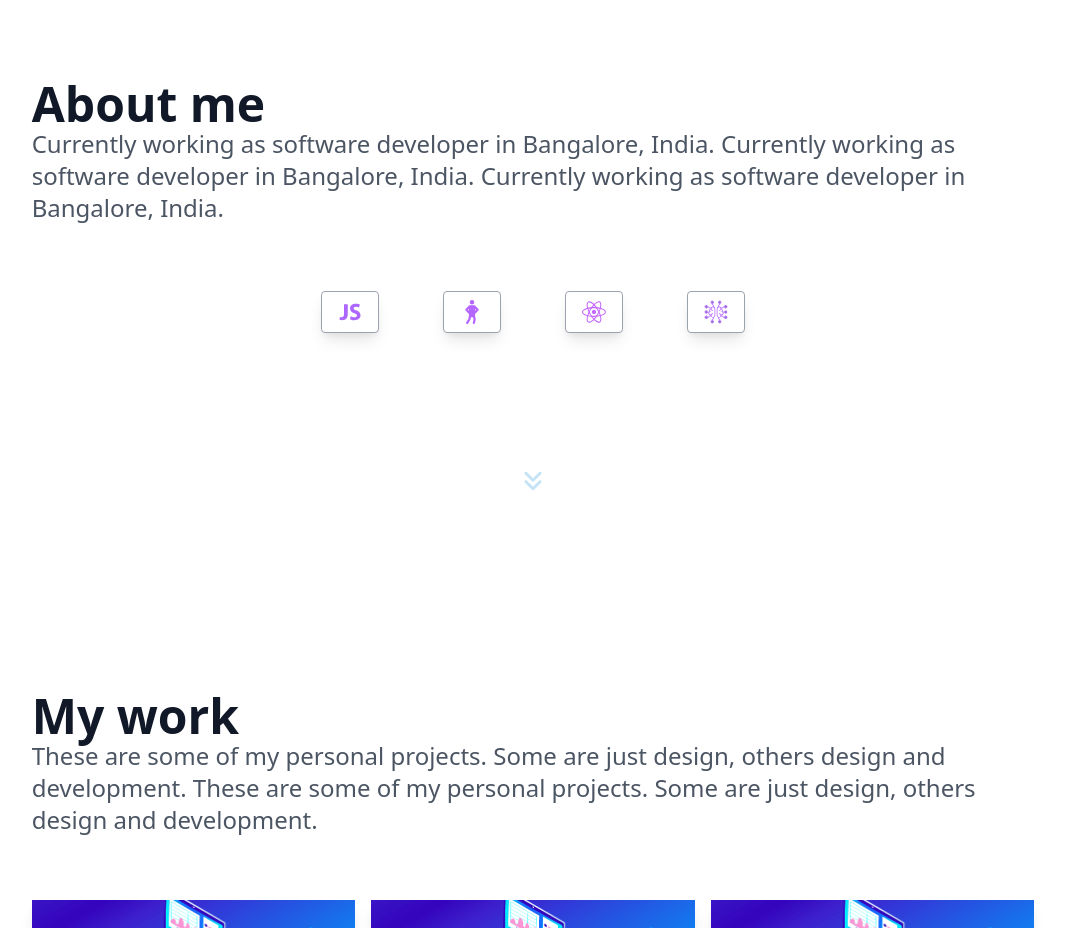
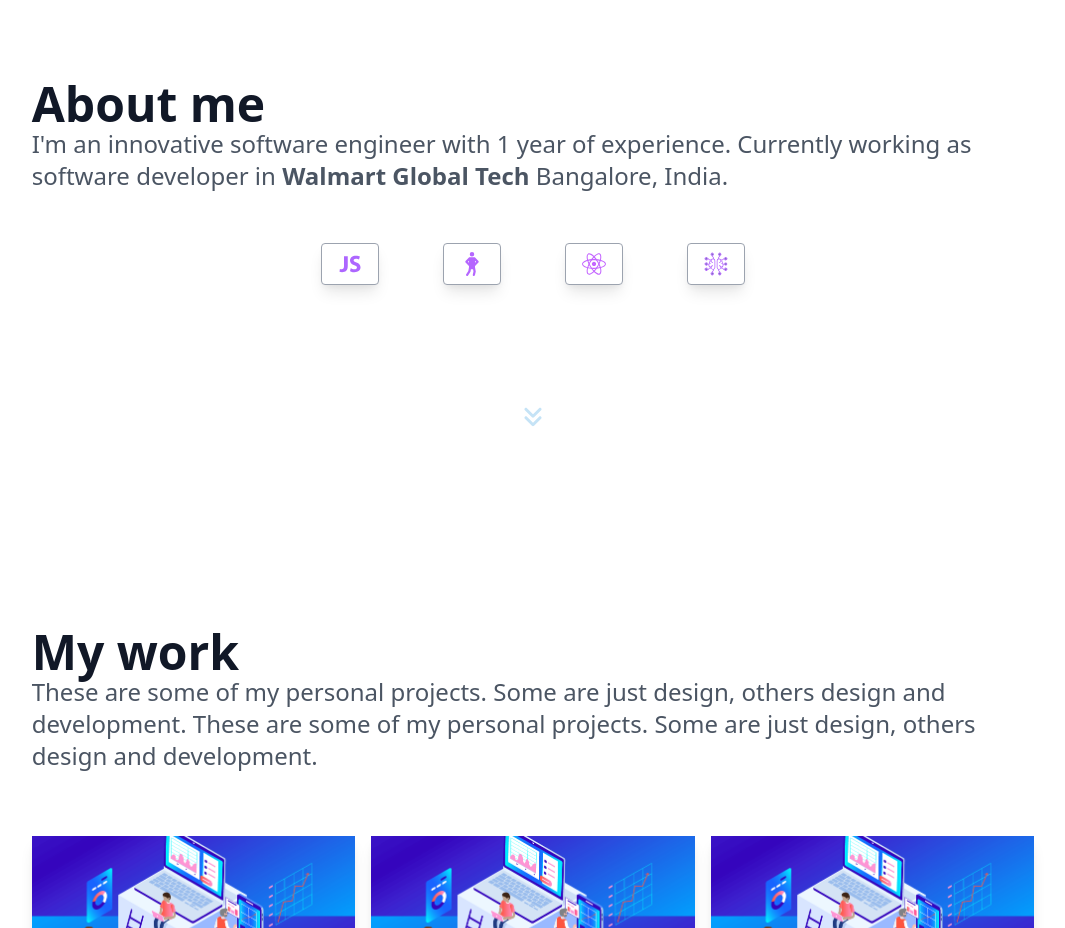
Before and after one commit to sneha025/portfolio_v2, a React (Create React App) app: page / in a window 1280 px wide. Shown: the part 800-1728 px from the top of the page, without its empty margins (107-1172 px from the left). Built offline with nearby package versions, Linux system fonts and the light colour scheme; no server answers.

Commit message:
second commit

```diff
--- a/src/components/aboutMe/AboutMe.js
+++ b/src/components/aboutMe/AboutMe.js
@@ -12,9 +12,9 @@ const AboutMe = () => {
             About me
           </h1>
           <p className="text-gray-600 font-sans text-x1  md:text-2xl md:justify-end">
-            Currently working as software developer in Bangalore, India.
-            Currently working as software developer in Bangalore, India.
-            Currently working as software developer in Bangalore, India.
+            I'm an innovative software engineer with 1 year of experience.
+            Currently working as software developer in{" "}
+            <b>Walmart Global Tech</b> Bangalore, India.
           </p>
         </div>
         <div className="flex justify-center m-auto gap-5 md:gap-16">
```
